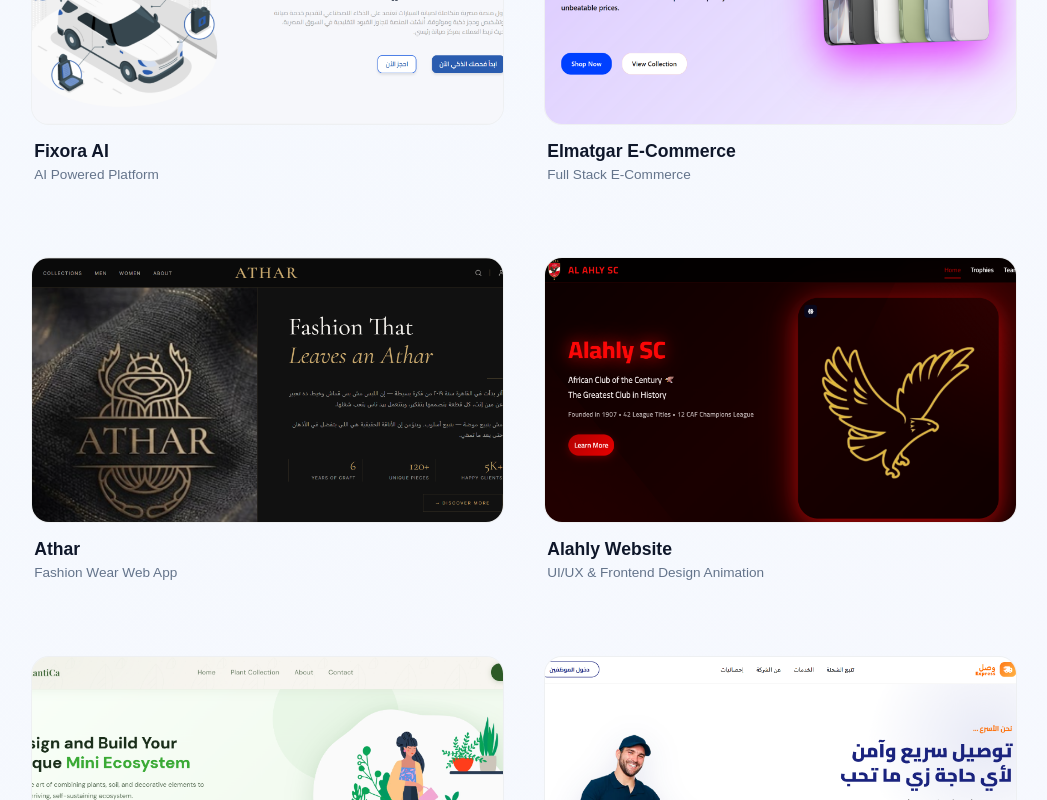
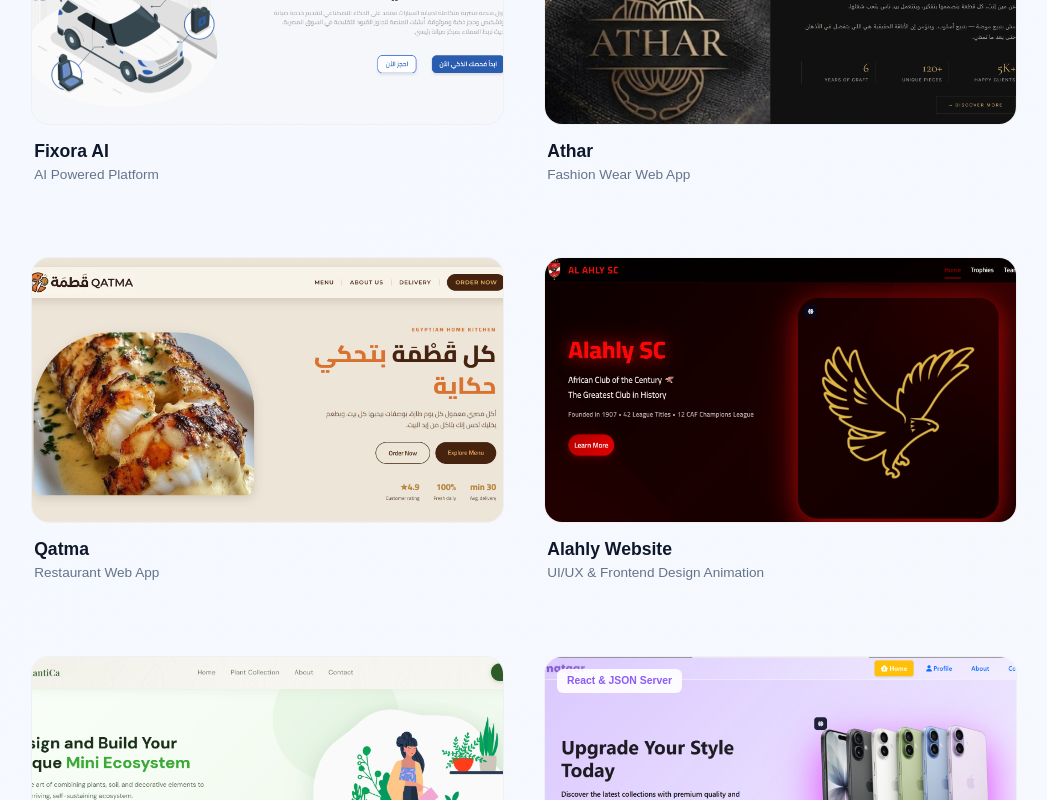
Before and after one commit to MOHAMED54353/My-Portfolio, a React (Vite) app: page / in a window 1280 px wide. Shown: the part 4680-5480 px from the top of the page, without its empty margins (116-1163 px from the left). Built offline with nearby package versions, Linux system fonts and the light colour scheme.

Commit message:
Add Qatma project to portfolio and update project list

```diff
--- a/src/Component/Projects.jsx
+++ b/src/Component/Projects.jsx
@@ -24,10 +24,11 @@
 
     const allProjects = [
         { title: "Fixora AI", cat: "AI Powered Platform", img: "/Screenshot 2026-03-23 200016.png", link: "https://fixora-one.vercel.app/home" },
-        { title: "Elmatgar E-Commerce", cat: "Full Stack E-Commerce", img: "/Screenshot 2026-03-30 120926.png", tech: "React & JSON Server" },
         { title: "Athar", cat: "Fashion Wear Web App", img: "/athar.png", link: "https://athar-gules.vercel.app/" },
+        { title: "Qatma", cat: "Restaurant Web App", img: "/Qatma.png", link: "https://qatma-seven.vercel.app/" },
         { title: "Alahly Website", cat: "UI/UX & Frontend Design Animation", img: "/Screenshot 2026-03-30 115019.png", link: "https://alahly-liart.vercel.app/" },
         { title: "PlantiCa Website", cat: "Plants Services & Shop", img: "/pp.png", link: "https://plantica-pearl.vercel.app/" },
+        { title: "Elmatgar E-Commerce", cat: "Full Stack E-Commerce", img: "/Screenshot 2026-03-30 120926.png", tech: "React & JSON Server" },
         { title: "wasel Website", cat: "Shipment Tracking Web App", img: "/wasel.png", link: "https://wsel-app.vercel.app/" },
         { title: "Alahly Playlist", cat: "Music-playlist Web App", img: "/Screenshot 2026-04-16 151916.png", link: "https://playlist-lime.vercel.app/" },
         { title: "Autocare System", cat: "Landing Management System", img: "/Screenshot 2026-03-26 091959.png" },
```
Also changed, not shown: public/Qatma.png (added).
